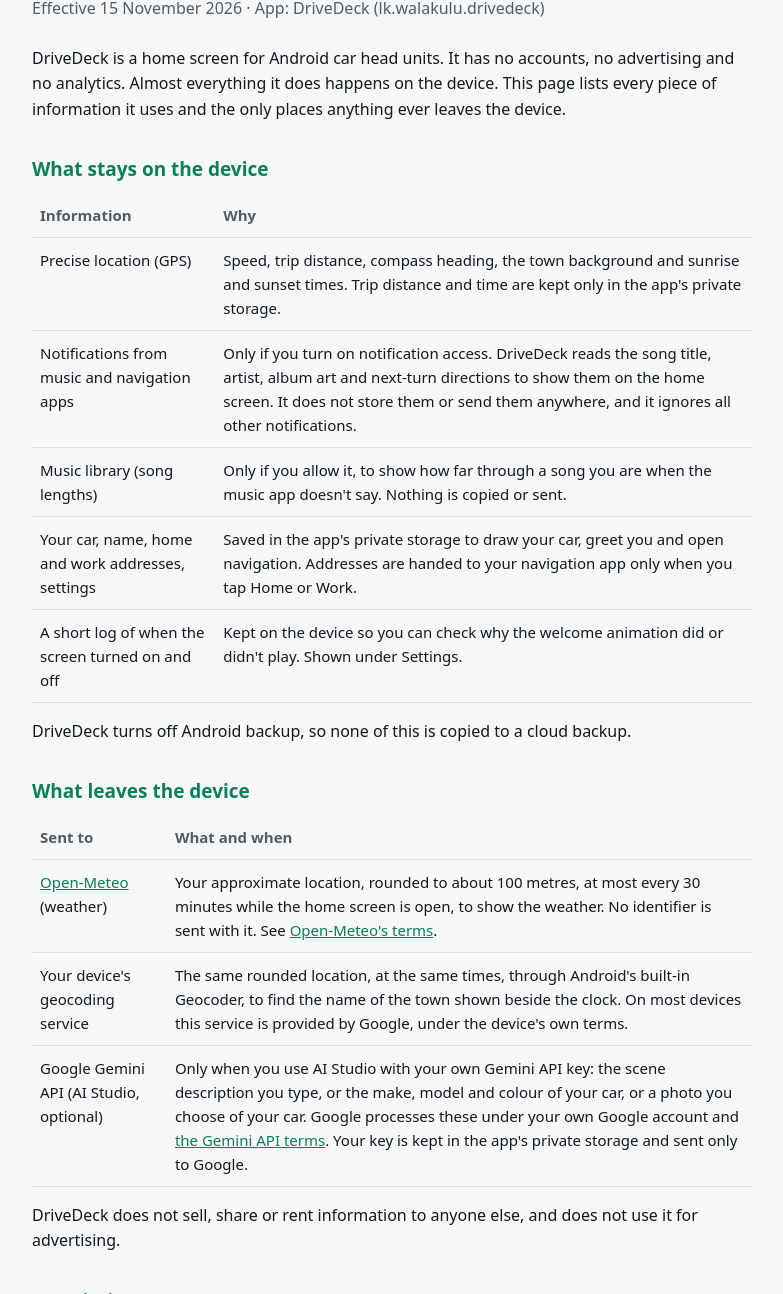
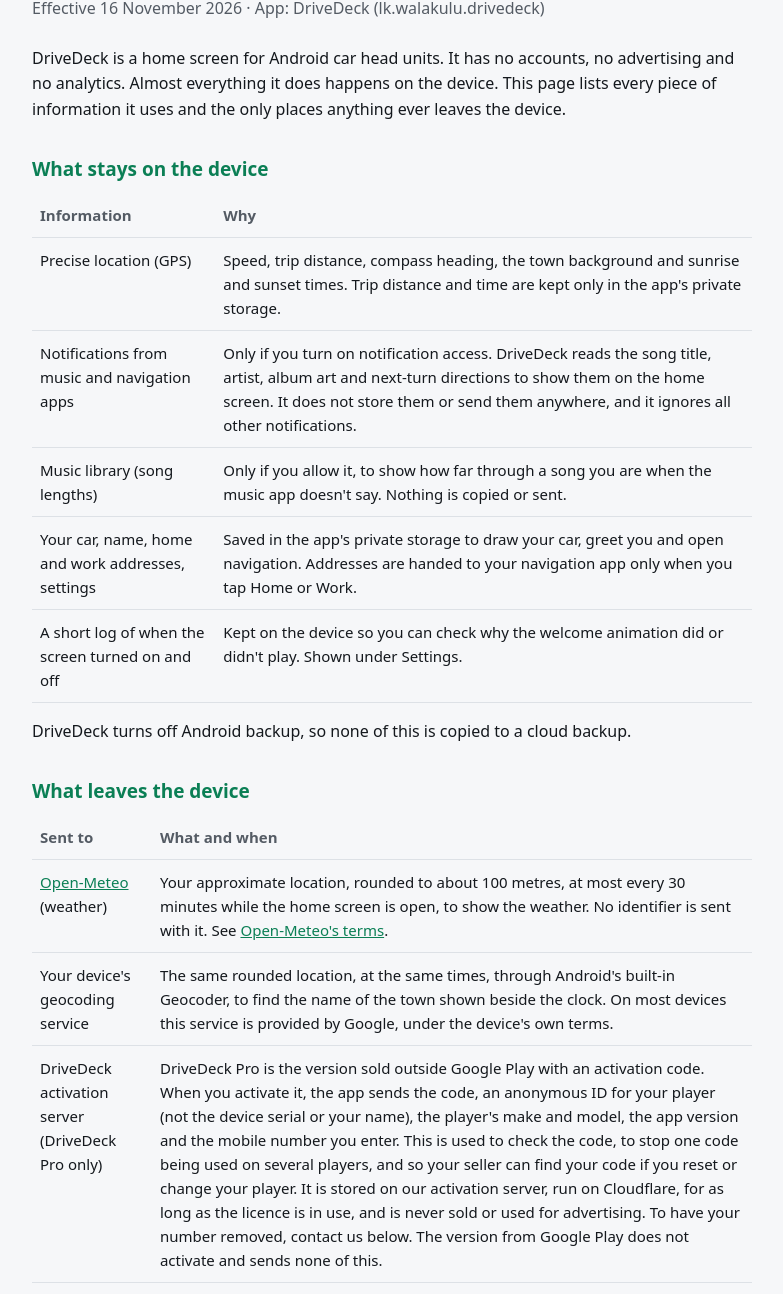
Before and after one commit to walakulu7/drivedeck-privacy, a plain HTML site: page index.html in a window 1280 px wide. Shown: the part 96-1390 px from the top of the page, without its empty margins (248-1031 px from the left). Drawn offline with Linux system fonts and the light colour scheme.

Commit message:
Privacy policy: DriveDeck Pro activation data
Co-Authored-By: Claude Opus 5.5 <noreply@anthropic.com>

```diff
--- a/index.html
+++ b/index.html
@@ -22,7 +22,7 @@
 <body>
 <main>
 <h1>DriveDeck Privacy Policy</h1>
-<p class="sub">Effective 15 November 2026 · App: DriveDeck (lk.walakulu.drivedeck)</p>
+<p class="sub">Effective 16 November 2026 · App: DriveDeck (lk.walakulu.drivedeck)</p>
 
 <p>DriveDeck is a home screen for Android car head units. It has no accounts, no advertising and no analytics. Almost everything it does happens on the device. This page lists every piece of information it uses and the only places anything ever leaves the device.</p>
 
@@ -42,6 +42,7 @@
   <tr><th>Sent to</th><th>What and when</th></tr>
   <tr><td><a href="https://open-meteo.com/">Open-Meteo</a> (weather)</td><td>Your approximate location, rounded to about 100 metres, at most every 30 minutes while the home screen is open, to show the weather. No identifier is sent with it. See <a href="https://open-meteo.com/en/terms">Open-Meteo's terms</a>.</td></tr>
   <tr><td>Your device's geocoding service</td><td>The same rounded location, at the same times, through Android's built-in Geocoder, to find the name of the town shown beside the clock. On most devices this service is provided by Google, under the device's own terms.</td></tr>
+  <tr><td>DriveDeck activation server (DriveDeck Pro only)</td><td>DriveDeck Pro is the version sold outside Google Play with an activation code. When you activate it, the app sends the code, an anonymous ID for your player (not the device serial or your name), the player's make and model, the app version and the mobile number you enter. This is used to check the code, to stop one code being used on several players, and so your seller can find your code if you reset or change your player. It is stored on our activation server, run on Cloudflare, for as long as the licence is in use, and is never sold or used for advertising. To have your number removed, contact us below. The version from Google Play does not activate and sends none of this.</td></tr>
   <tr><td>Google Gemini API (AI Studio, optional)</td><td>Only when you use AI Studio with your own Gemini API key: the scene description you type, or the make, model and colour of your car, or a photo you choose of your car. Google processes these under your own Google account and <a href="https://ai.google.dev/gemini-api/terms">the Gemini API terms</a>. Your key is kept in the app's private storage and sent only to Google.</td></tr>
 </table>
 <p>DriveDeck does not sell, share or rent information to anyone else, and does not use it for advertising.</p>
```
Also changed, not shown: privacy.html (+2 -1 lines).
